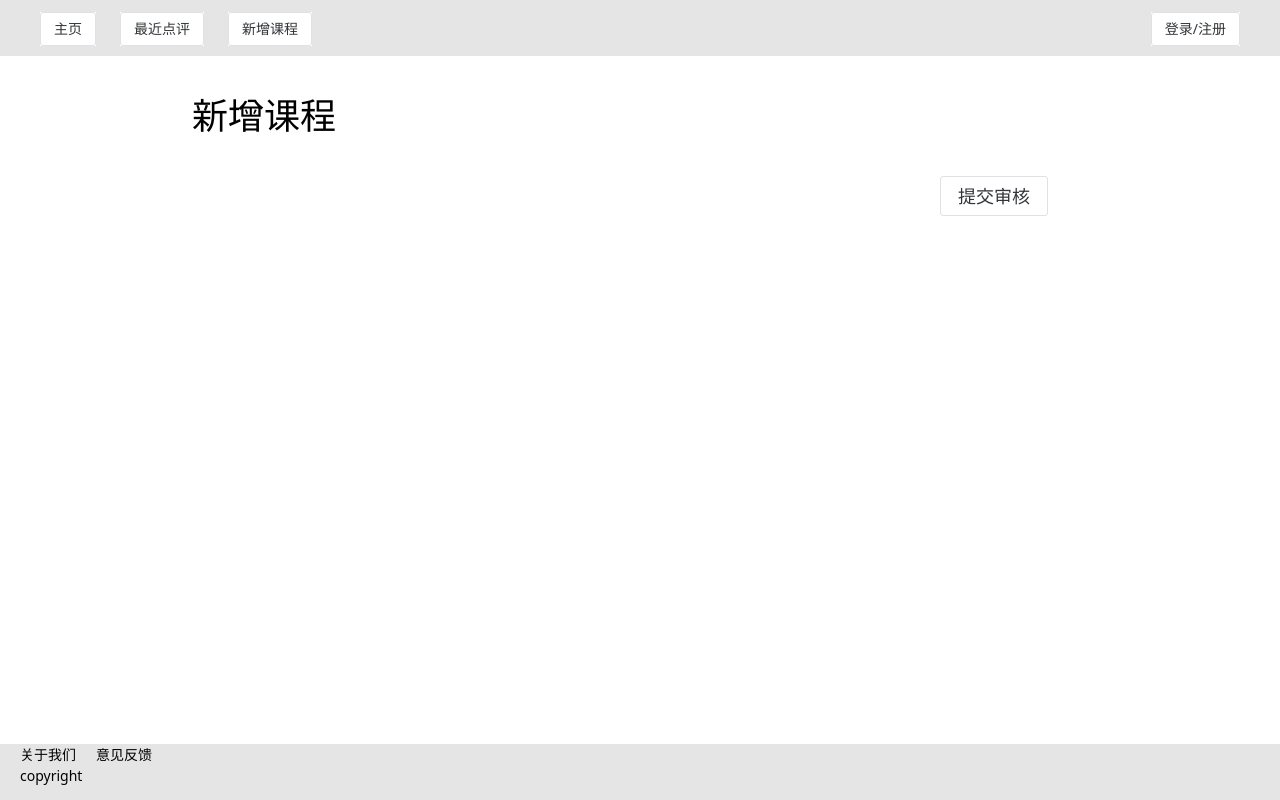
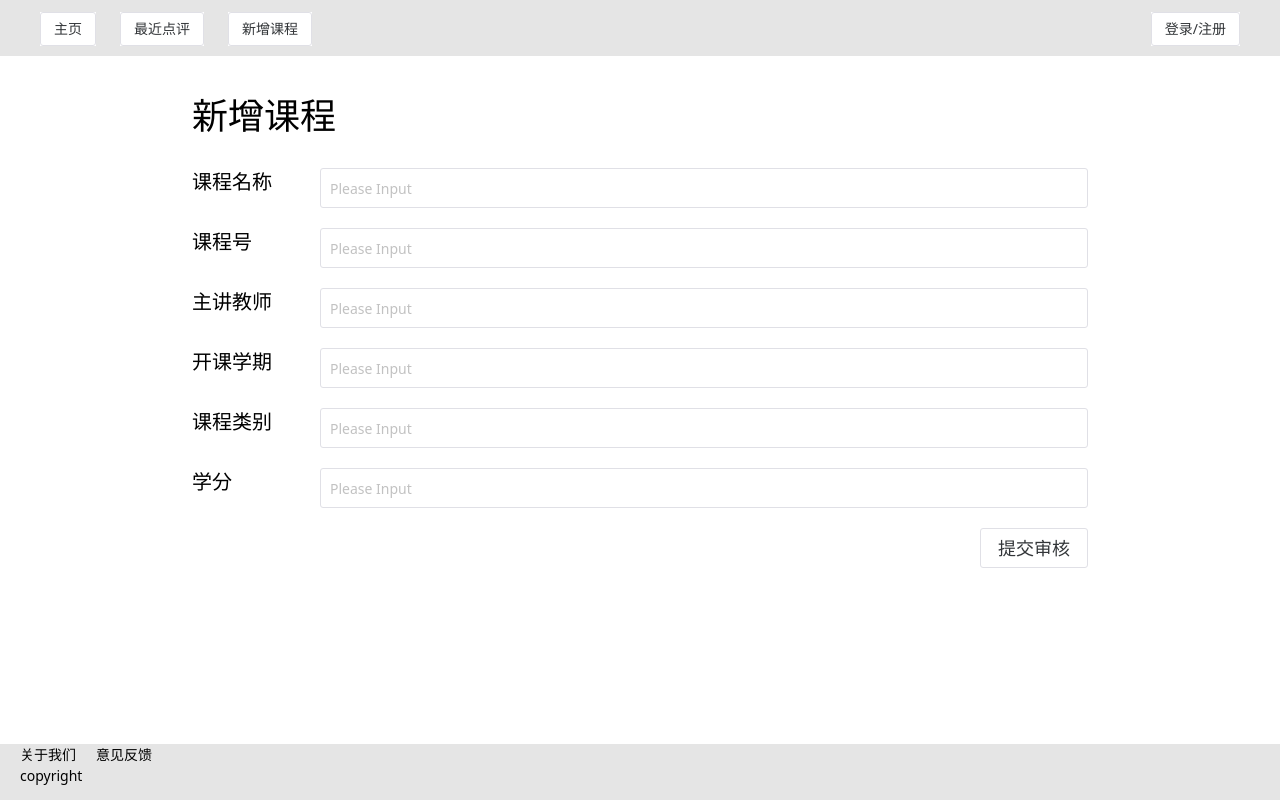
Before and after one commit to GKDRateIt/front-end, a Vue app: page /#/new-course in a window 1280 px wide. Built offline with nearby package versions, Linux system fonts and the light colour scheme.

Commit message:
Finihs UI of course submit;

```diff
--- a/src/components/NewCourse.vue
+++ b/src/components/NewCourse.vue
@@ -1,20 +1,48 @@
 <script setup lang="ts">
-import { NButton } from "naive-ui";
+import { defineComponent, h, ref } from "vue";
+import { NButton, NInput } from "naive-ui";
+
+const courseName = ref("");
+const courseCode = ref("");
+const courseTeacher = ref("");
+const courseSemester = ref("");
+const courseDegree = ref("");
+const courseCredit = ref("");
+
+const InfoSlot = defineComponent({
+  props: {
+    name: {
+      type: String,
+      default: "???",
+    },
+    value: {
+      type: String,
+      default: -1,
+    },
+  },
+  emits: ["update:value"],
+  render() {
+    return h("div", { class: "flex h-10" }, [
+      h("div", { class: "text-xl w-1/6" }, this.name),
+      h(NInput, { size: "small" }),
+    ]);
+  },
+});
+
+// TODO: Finish course submit.
 </script>
 
 <template>
-  <div class="flex-col w-[70vw] mx-auto mt-10 space-y-10">
+  <div class="flex-col w-[70vw] mx-auto mt-10 space-y-8">
     <div class="text-4xl">新增课程</div>
-    <div class="flex-col space-y-3">
-      <!-- <named-input name="课程名称" />
-      <named-input name="课程号" />
-      <named-input name="主讲教师" />
-      <named-input name="开课学期" />
-      <named-input name="课程类别" />
-      <named-input name="学分" /> -->
-    </div>
-    <div class="flex justify-items-end">
-      <div class="w-fit ml-auto mr-10">
+    <div class="flex-col space-y-5">
+      <info-slot v-model:value="courseName" name="课程名称" />
+      <info-slot v-model:value="courseCode" name="课程号" />
+      <info-slot v-model:value="courseTeacher" name="主讲教师" />
+      <info-slot v-model:value="courseSemester" name="开课学期" />
+      <info-slot v-model:value="courseDegree" name="课程类别" />
+      <info-slot v-model:value="courseCredit" name="学分" />
+      <div class="w-fit ml-auto mr-0">
         <n-button size="large" class="text-lg"> 提交审核 </n-button>
       </div>
     </div>
```
